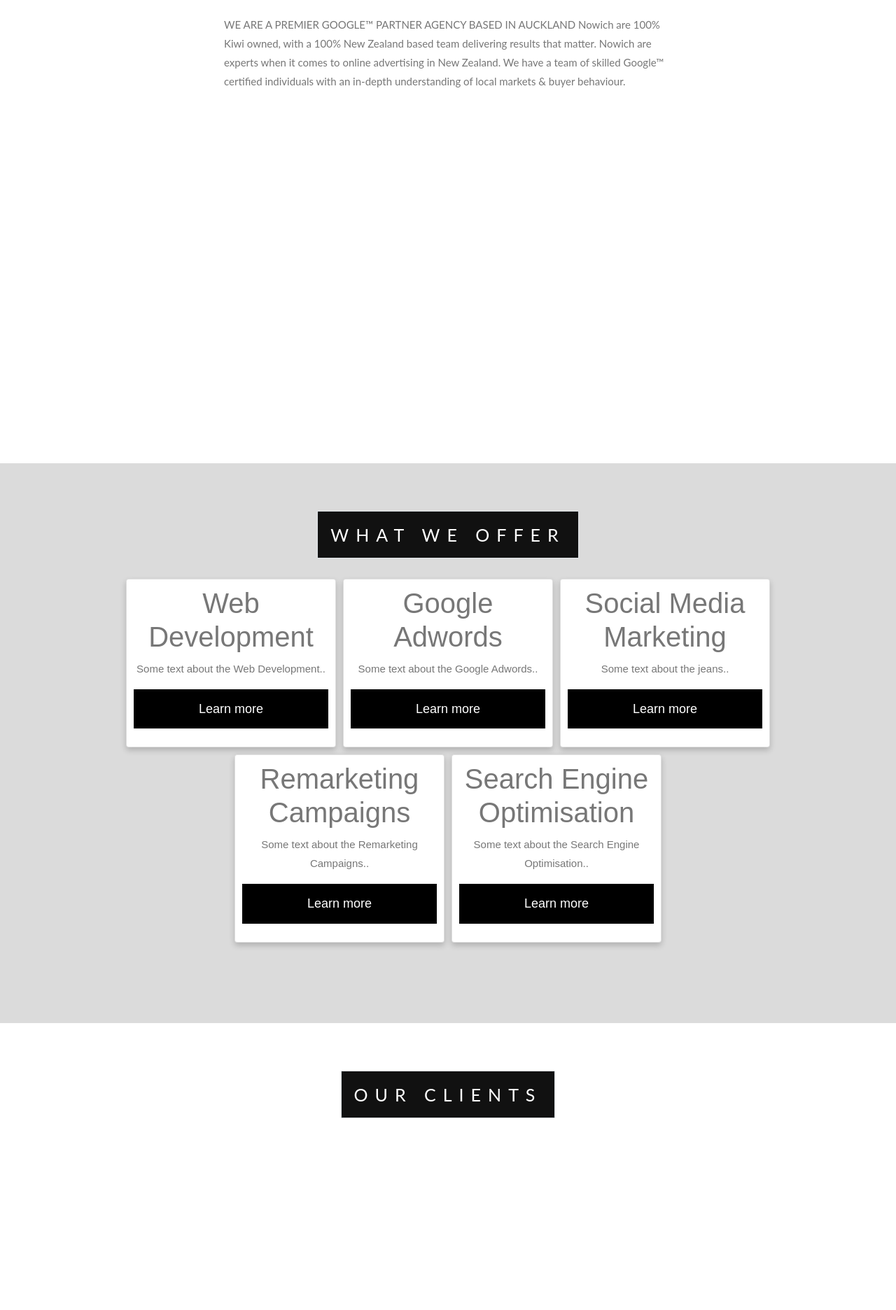
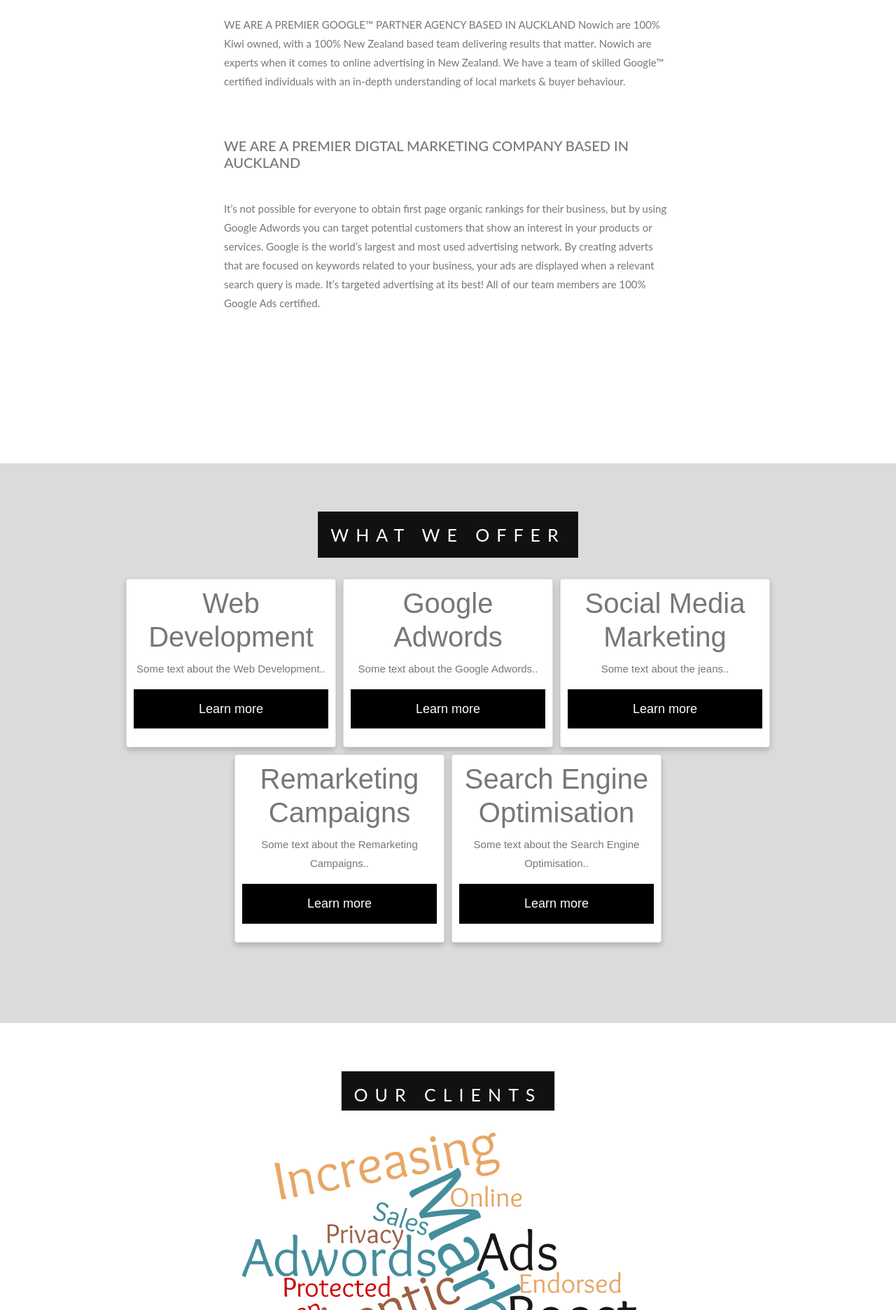
Before and after one commit to Drammaster/cryptocake, a Flask app: page / in a window 1280 px wide. Shown: the part 938-2810 px from the top of the page at 70% size. Run offline with Flask 2, Linux system fonts and the light colour scheme; some libraries are stand-ins or nearby versions.

Commit message:
Nowich Update

```diff
--- a/app.py
+++ b/app.py
@@ -517,6 +517,13 @@
 def bots2():
     return(trading_bots[1])
 
+@app.route('/binance_futures_long', methods=['POST'])
+def binance_futures_long():
+    # Load data from post
+    # data = json.loads(request.data)
+
+    return(client.futures_account())
+
 
 # Home page
 # @app.route('/')
--- a/bot2.json
+++ b/bot2.json
@@ -1 +1 @@
-{"name": "CAKE Short Bot", "bot_id": "002", "broker": "Binance", "exchange_pair": "CAKEUSDT", "strategy": {"strategy": "short", "base_order_size": 50, "order_type": "MARKET"}, "take_profit": {"using": true, "target_profit": 1.013, "trailing_deviation": 1}, "has_active_deal": true, "price": "13.31300000", "tokens": 15.026, "highest": 0, "mark": false}
+{"name": "CAKE Short Bot", "bot_id": "002", "broker": "Binance", "exchange_pair": "CAKEUSDT", "strategy": {"strategy": "short", "base_order_size": 50, "order_type": "MARKET"}, "take_profit": {"using": true, "target_profit": 1.013, "trailing_deviation": 1}, "has_active_deal": false, "price": "13.31300000", "tokens": 15.026, "highest": 0, "mark": true}
--- a/static/css/nowich.css
+++ b/static/css/nowich.css
@@ -160,6 +160,10 @@
     margin-right: auto;
 }
 
+#call {
+    vertical-align: baseline;
+}
+
 .what-we-offer {
     position: relative;
     top: 20%;
--- a/templates/nowich.html
+++ b/templates/nowich.html
@@ -58,6 +58,19 @@
                  when it comes to online advertising in New Zealand. We have a team of skilled Google™
                  certified individuals with an in-depth understanding of local markets & buyer behaviour.
             </div>
+            <hr>
+            <hr>
+            <h5>
+                WE ARE A PREMIER DIGTAL MARKETING COMPANY BASED IN AUCKLAND
+            </h5>
+            <hr>
+            <div>
+                It’s not possible for everyone to obtain first page organic rankings for their business,
+                 but by using Google Adwords you can target potential customers that show an interest in
+                 your products or services. Google is the world’s largest and most used advertising network.
+                 By creating adverts that are focused on keywords related to your business, your ads are displayed
+                 when a relevant search query is made. It’s targeted advertising at its best! All of our team members are 100% Google Ads certified.
+            </div>
 
         </div>
     </div>
@@ -99,6 +112,7 @@
     <div class="clients" id="clients">
         <div class="caption">
             <span class="border">OUR CLIENTS</span><br>
+            <img height="700" src="../../static/images/NowichWordArt.png" alt="Word art">
         </div>
     </div>
 
@@ -126,6 +140,12 @@
                         <br>
                         <input class="btn btn-submit" type="submit" value="Submit" />
                     </form>
+                </div>
+                <br>
+                <div class="row body">
+                    <iframe src="https://www.google.com/maps/embed?pb=!1m18!1m12!1m3!1d3192.883052541256!2d174.76248815041285!3d-36.84527678691862!2m3!1f0!2f0!3f0!3m2!1i1024!2i768!4f13.1!3m3!1m2!1s0x6d0d47fa3b0289f5%3A0xc9a2fb42080020c2!2s17%20Albert%20Street%2C%20Auckland%20CBD%2C%20Auckland%201010!5e0!3m2!1sen!2snz!4v1596074263053!5m2!1sen!2snz" style="border:0"
+                    allowfullscreen="" aria-hidden="false" tabindex="0" width="355" height="300" frameborder="0"></iframe>
+                    <div id="call">Calls Us: <a href="tel:0800327738">0800 327 738</a></div>
                 </div>
             </div>
         </div>
```
Also changed, not shown: static/images/NowichWordArt.png (added).
